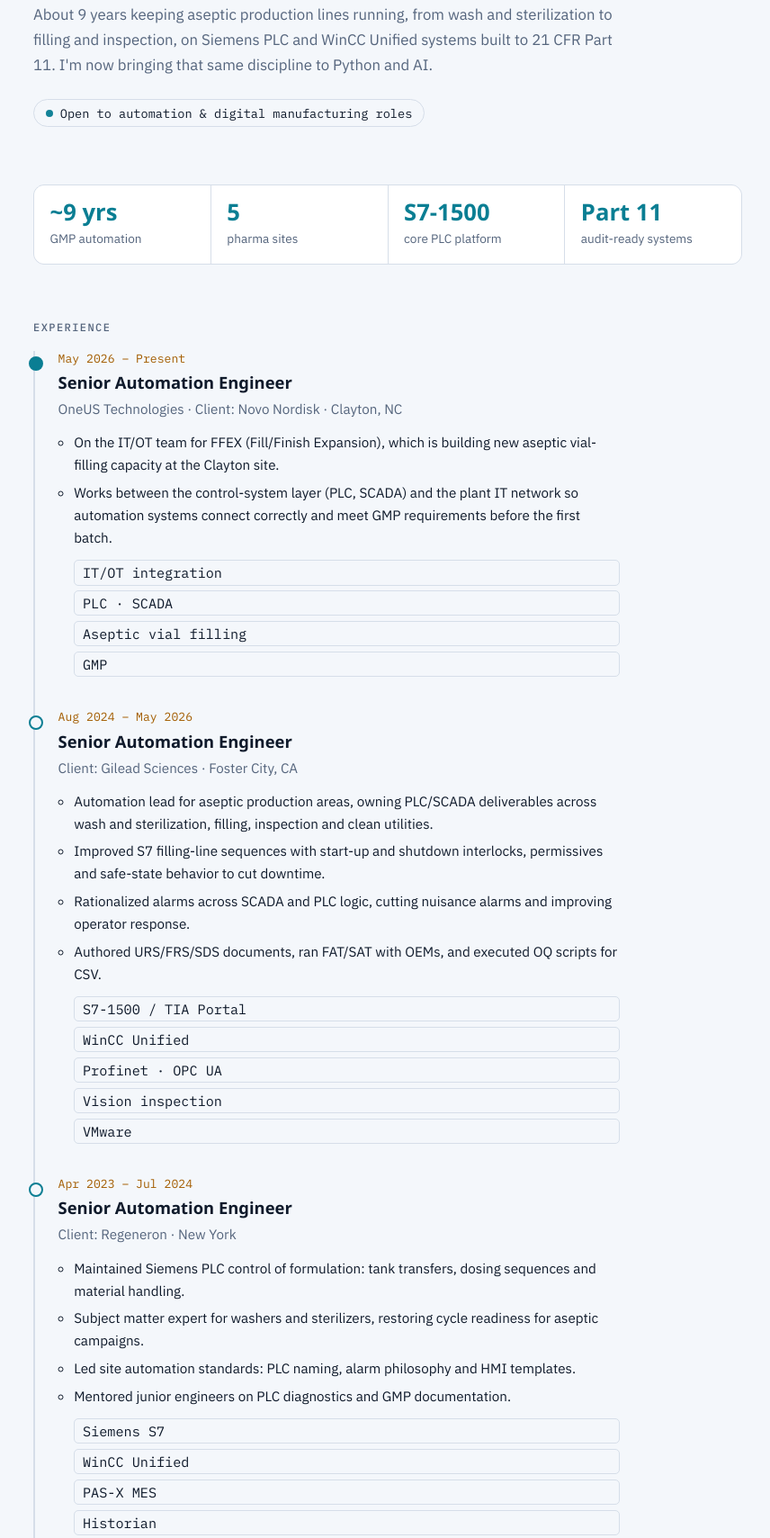
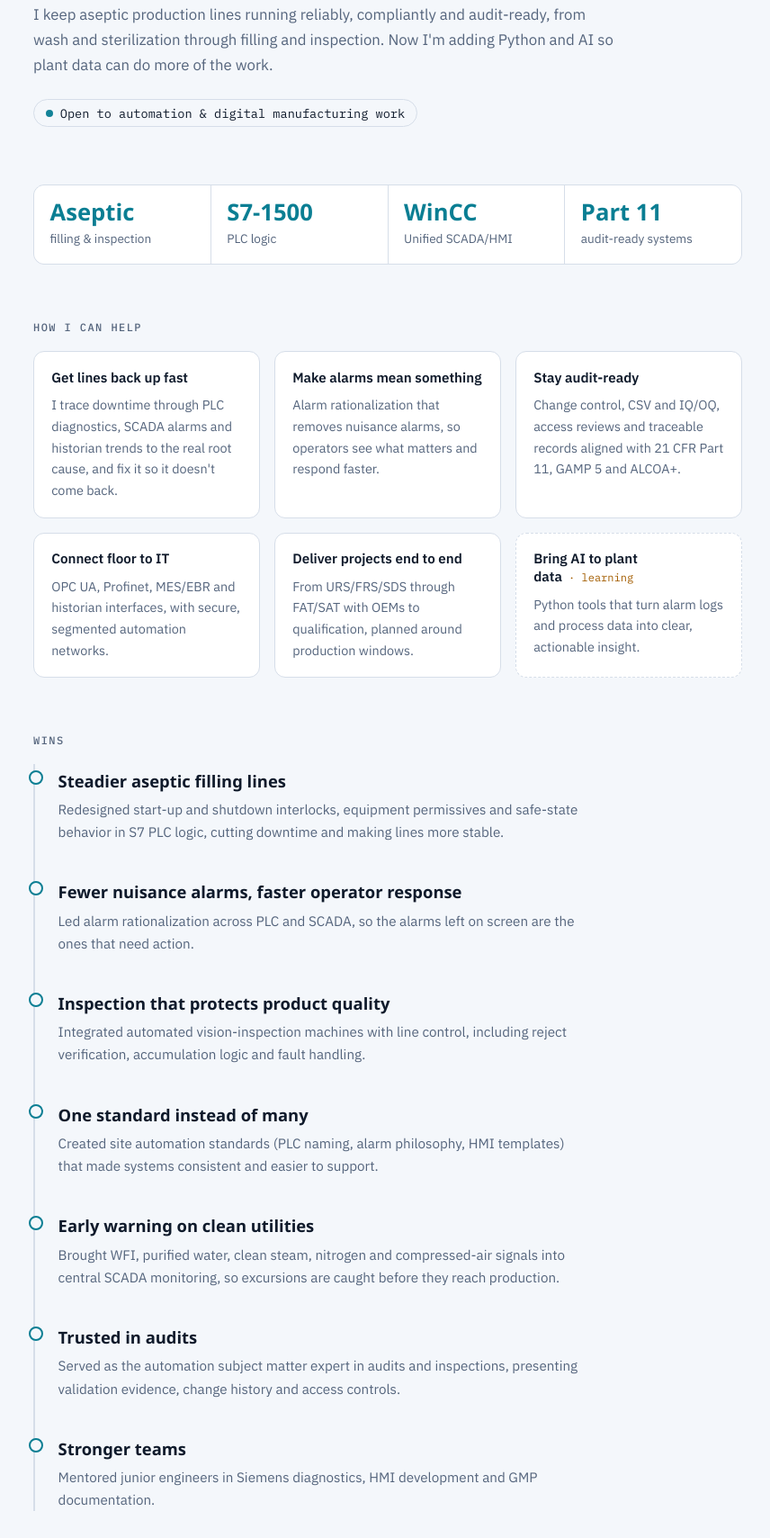
Before and after one commit to gchekri04-droid/gchekri04-droid.github.io, a plain HTML site: page index.html in a window 1280 px wide. Shown: the part 292-2001 px from the top of the page at 90% size, without its empty margins (209-1065 px from the left). Drawn offline with Linux system fonts and the light colour scheme; a web font is replaced by a local one.

Commit message:
Focus portfolio on skills, wins and value
Co-Authored-By: Claude Opus 5.5 <noreply@anthropic.com>
Claude-Session: https://claude.ai/code/session_016ZLN4KnBmDmkNpjnwT8LnM

```diff
--- a/index.html
+++ b/index.html
@@ -5,7 +5,7 @@
 <meta name="viewport" content="width=device-width, initial-scale=1, viewport-fit=cover">
 <title>Chekri Gadhiraju</title>
 <meta name="claude:viewport-fit-sides" content="cover">
-<meta name="description" content="Chekri Gadhiraju — Senior Automation Engineer for GMP pharmaceutical manufacturing, now building with AI and Python.">
+<meta name="description" content="Chekri Gadhiraju: industrial automation for GMP pharmaceutical manufacturing, plus Python and AI tools.">
 <link rel="preconnect" href="https://fonts.googleapis.com">
 <link rel="preconnect" href="https://fonts.gstatic.com" crossorigin>
 <link rel="stylesheet" href="https://fonts.googleapis.com/css2?family=Unbounded:wght@500;700&family=IBM+Plex+Sans:wght@400;500;600&family=IBM+Plex+Mono:wght@400;500&display=swap">
@@ -57,6 +57,7 @@ h1 span { display: block; color: var(--accent); }
 /* experience */
 .jobs { list-style: none; margin: 0; padding: 0; border-left: 2px solid var(--line); display: grid; gap: 2.25rem; }
 .jobs > li { position: relative; padding-left: 1.6rem; }
+.jobs h3 + .where { margin-top: 0.25rem; max-width: 65ch; }
 .jobs > li::before { content: ""; position: absolute; left: -7px; top: 0.4rem; width: 12px; height: 12px; border-radius: 50%;
   background: var(--bg); border: 2px solid var(--accent); }
 .jobs > li.now::before { background: var(--accent); }
@@ -108,76 +109,40 @@ footer { font: 0.8rem var(--mono); color: var(--muted); border-top: 1px solid va
   <header>
     <div class="tag"><b>PLC</b> → <b>SCADA</b> → <b>MES</b> → <b>AI</b></div>
     <h1>Chekri <span>Gadhiraju</span></h1>
-    <p class="role">Senior Automation Engineer · GMP Pharmaceutical Manufacturing</p>
-    <p class="intro">About 9 years keeping aseptic production lines running, from wash and sterilization to filling and inspection, on Siemens PLC and WinCC Unified systems built to 21 CFR Part 11. I'm now bringing that same discipline to Python and AI.</p>
-    <div class="status"><i aria-hidden="true"></i> Open to automation &amp; digital manufacturing roles</div>
+    <p class="role">Industrial automation for GMP pharmaceutical manufacturing</p>
+    <p class="intro">I keep aseptic production lines running reliably, compliantly and audit-ready, from wash and sterilization through filling and inspection. Now I'm adding Python and AI so plant data can do more of the work.</p>
+    <div class="status"><i aria-hidden="true"></i> Open to automation &amp; digital manufacturing work</div>
   </header>
 
-  <section aria-label="At a glance" class="kpis">
-    <div><b>~9 yrs</b><span>GMP automation</span></div>
-    <div><b>5</b><span>pharma sites</span></div>
-    <div><b>S7-1500</b><span>core PLC platform</span></div>
+  <section aria-label="Focus areas" class="kpis">
+    <div><b>Aseptic</b><span>filling &amp; inspection</span></div>
+    <div><b>S7-1500</b><span>PLC logic</span></div>
+    <div><b>WinCC</b><span>Unified SCADA/HMI</span></div>
     <div><b>Part 11</b><span>audit-ready systems</span></div>
   </section>
 
-  <section aria-labelledby="exp">
-    <p class="label" id="exp">Experience</p>
+  <section aria-labelledby="help">
+    <p class="label" id="help">How I can help</p>
+    <div class="racks">
+      <div class="rack"><h3>Get lines back up fast</h3><p>I trace downtime through PLC diagnostics, SCADA alarms and historian trends to the real root cause, and fix it so it doesn't come back.</p></div>
+      <div class="rack"><h3>Make alarms mean something</h3><p>Alarm rationalization that removes nuisance alarms, so operators see what matters and respond faster.</p></div>
+      <div class="rack"><h3>Stay audit-ready</h3><p>Change control, CSV and IQ/OQ, access reviews and traceable records aligned with 21 CFR Part 11, GAMP 5 and ALCOA+.</p></div>
+      <div class="rack"><h3>Connect floor to IT</h3><p>OPC UA, Profinet, MES/EBR and historian interfaces, with secure, segmented automation networks.</p></div>
+      <div class="rack"><h3>Deliver projects end to end</h3><p>From URS/FRS/SDS through FAT/SAT with OEMs to qualification, planned around production windows.</p></div>
+      <div class="rack learning"><h3>Bring AI to plant data</h3><p>Python tools that turn alarm logs and process data into clear, actionable insight.</p></div>
+    </div>
+  </section>
+
+  <section aria-labelledby="wins">
+    <p class="label" id="wins">Wins</p>
     <ol class="jobs">
-      <li class="now">
-        <div class="when">May 2026 – Present</div>
-        <h3>Senior Automation Engineer</h3>
-        <div class="where">OneUS Technologies · Client: Novo Nordisk · Clayton, NC</div>
-        <ul>
-          <li>On the IT/OT team for FFEX (Fill/Finish Expansion), which is building new aseptic vial-filling capacity at the Clayton site.</li>
-          <li>Works between the control-system layer (PLC, SCADA) and the plant IT network so automation systems connect correctly and meet GMP requirements before the first batch.</li>
-        </ul>
-        <ul class="sys"><li>IT/OT integration</li><li>PLC · SCADA</li><li>Aseptic vial filling</li><li>GMP</li></ul>
-      </li>
-      <li>
-        <div class="when">Aug 2024 – May 2026</div>
-        <h3>Senior Automation Engineer</h3>
-        <div class="where">Client: Gilead Sciences · Foster City, CA</div>
-        <ul>
-          <li>Automation lead for aseptic production areas, owning PLC/SCADA deliverables across wash and sterilization, filling, inspection and clean utilities.</li>
-          <li>Improved S7 filling-line sequences with start-up and shutdown interlocks, permissives and safe-state behavior to cut downtime.</li>
-          <li>Rationalized alarms across SCADA and PLC logic, cutting nuisance alarms and improving operator response.</li>
-          <li>Authored URS/FRS/SDS documents, ran FAT/SAT with OEMs, and executed OQ scripts for CSV.</li>
-        </ul>
-        <ul class="sys"><li>S7-1500 / TIA Portal</li><li>WinCC Unified</li><li>Profinet · OPC UA</li><li>Vision inspection</li><li>VMware</li></ul>
-      </li>
-      <li>
-        <div class="when">Apr 2023 – Jul 2024</div>
-        <h3>Senior Automation Engineer</h3>
-        <div class="where">Client: Regeneron · New York</div>
-        <ul>
-          <li>Maintained Siemens PLC control of formulation: tank transfers, dosing sequences and material handling.</li>
-          <li>Subject matter expert for washers and sterilizers, restoring cycle readiness for aseptic campaigns.</li>
-          <li>Led site automation standards: PLC naming, alarm philosophy and HMI templates.</li>
-          <li>Mentored junior engineers on PLC diagnostics and GMP documentation.</li>
-        </ul>
-        <ul class="sys"><li>Siemens S7</li><li>WinCC Unified</li><li>PAS-X MES</li><li>Historian</li></ul>
-      </li>
-      <li>
-        <div class="when">Jan 2021 – Mar 2023</div>
-        <h3>Automation Engineer</h3>
-        <div class="where">Client: Pfizer · New York</div>
-        <ul>
-          <li>Front-line troubleshooting for filling and inspection, using watch tables, fault buffers and I/O checks.</li>
-          <li>Integrated inspection-machine signals and verified reject-confirmation and interlock logic.</li>
-          <li>Supported FAT/SAT and IQ/OQ execution under change control.</li>
-        </ul>
-        <ul class="sys"><li>Siemens S7</li><li>WinCC</li><li>Conveyor controls</li><li>FAT/SAT · IQ/OQ</li></ul>
-      </li>
-      <li>
-        <div class="when">Jan 2017 – Nov 2020</div>
-        <h3>Automation Engineer</h3>
-        <div class="where">Dr. Reddy's Laboratories · Hyderabad, India</div>
-        <ul>
-          <li>Supported PLC/SCADA systems for clean utilities: purified water, WFI and clean steam.</li>
-          <li>I/O checkout and commissioning of new instruments, plus backup and recovery readiness for audits.</li>
-        </ul>
-        <ul class="sys"><li>SIMATIC PLC</li><li>WinCC HMI</li><li>PW/WFI · Clean steam</li></ul>
-      </li>
+      <li><h3>Steadier aseptic filling lines</h3><p class="where">Redesigned start-up and shutdown interlocks, equipment permissives and safe-state behavior in S7 PLC logic, cutting downtime and making lines more stable.</p></li>
+      <li><h3>Fewer nuisance alarms, faster operator response</h3><p class="where">Led alarm rationalization across PLC and SCADA, so the alarms left on screen are the ones that need action.</p></li>
+      <li><h3>Inspection that protects product quality</h3><p class="where">Integrated automated vision-inspection machines with line control, including reject verification, accumulation logic and fault handling.</p></li>
+      <li><h3>One standard instead of many</h3><p class="where">Created site automation standards (PLC naming, alarm philosophy, HMI templates) that made systems consistent and easier to support.</p></li>
+      <li><h3>Early warning on clean utilities</h3><p class="where">Brought WFI, purified water, clean steam, nitrogen and compressed-air signals into central SCADA monitoring, so excursions are caught before they reach production.</p></li>
+      <li><h3>Trusted in audits</h3><p class="where">Served as the automation subject matter expert in audits and inspections, presenting validation evidence, change history and access controls.</p></li>
+      <li><h3>Stronger teams</h3><p class="where">Mentored junior engineers in Siemens diagnostics, HMI development and GMP documentation.</p></li>
     </ol>
   </section>
 
```
